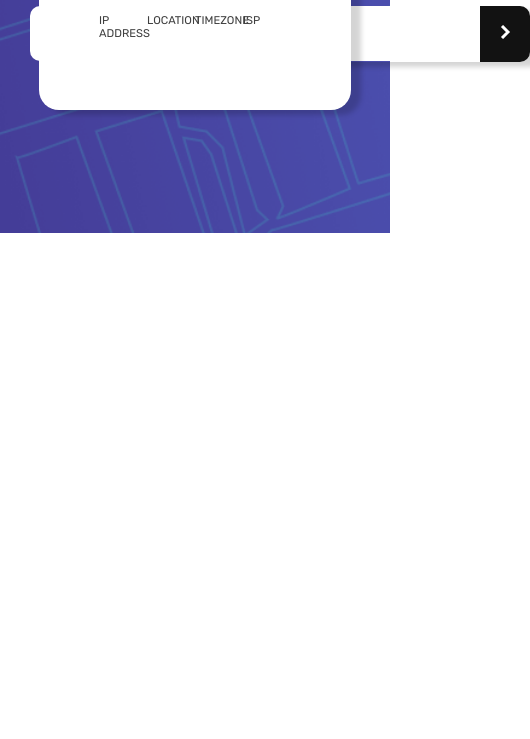
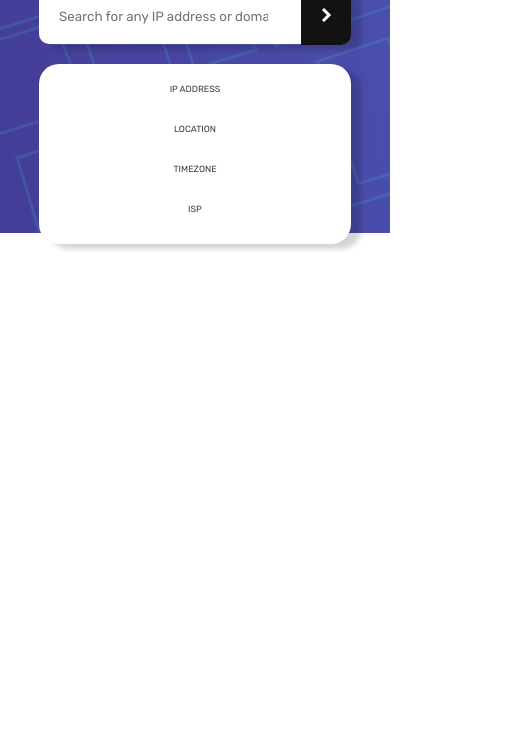
Before and after one commit to micaelol12/IP-Address-Tracker, a website: page index.html in a window 390 px wide. Shown: the part 105-844 px from the top of the page, 530 px wide, since content can reach past the window. Drawn offline with nearby package versions, Linux system fonts and the light colour scheme; no server answers.

Commit message:
feat: responsivity

```diff
--- a/logic.mjs
+++ b/logic.mjs
@@ -35,7 +35,7 @@ const printData = (ip, location, timezone, domain) => {
 const getIpAddressData = async (ipAddress) => {
   response = await getIpAddressRequest(ipAddress);
   const data = response.data;
-  console.log('data:',data)
+
   return {
     lat: data.location.lat,
     lng: data.location.lng,
@@ -48,7 +48,6 @@ const getIpAddressData = async (ipAddress) => {
 };
 
 const setLocation = (lat, lng, zoom) => {
-  console.log("zoom:", map.getZoom())
   map.flyTo([lat, lng], zoom ?? map.getZoom(), {
     duration: 6
   });
@@ -62,7 +61,6 @@ const updateMap = async (ipAddress) => {
 
 const startMap = async () => {
   const ipData = await getIpAddressData();
-  console.log('teste', ipData)
   map = L.map("map", {
     center: [ipData.lat, ipData.lng],
     zoom: 13
--- a/styles.css
+++ b/styles.css
@@ -24,7 +24,7 @@ h1{
     padding: 20px;
     border-radius: 10px 0px 0px 10px;
     border: none;
-    width: 90%;
+    width: calc(100% - 50px);
     float: left;
     margin-right: 0;
     white-space: nowrap;
@@ -36,7 +36,8 @@ h1{
 }
 
 .input-wrapper{
-    width: 500px;
+    width: 80vw;
+    max-width: 800px;
     margin: auto;
     box-shadow: 10px 5px 5px #0000002b;
     border-radius: 10px;
@@ -46,7 +47,7 @@ h1{
 
 .search_button{
     padding: 20px;
-    width: 10%;
+    width: 50px;
     padding-top: 19px;
     border-radius: 0px 10px 10px 0px;
     border: none;
@@ -62,23 +63,50 @@ h1{
 
 .informations{
     display: flex;
-    padding: 60px;
+    padding: 40px;
     box-shadow: 10px 5px 5px #0000002b;
     margin: auto;
     z-index: 99999;
     position: absolute;
-    top: 15vw;
+    top: 30vh;
     left: 50%;
     margin-left: -40%;
+    flex-wrap: wrap;
     border-radius: 20px;
     width: 80vw;
     background-color: white;
 }
 
 .item{
-    width: 25%;
     display: flex;
+    flex: 25%;
     flex-wrap: wrap;
+    border-right: 1px solid rgb(184, 184, 184);
+    padding: 20px;
+}
+
+@media (max-width: 600px)
+{
+    body{
+        font-size: 80%;
+    }
+    .informations{
+        flex-direction: column;
+        top:20vh;
+        padding:10px
+    }
+    .item{
+        border: none;
+        justify-content: center;
+        padding: 10px;
+    }
+    .item-content{
+        text-align: center;
+    }
+}
+
+.item:last-child{
+    border: 0px;
 }
 
 .item-title{
```
